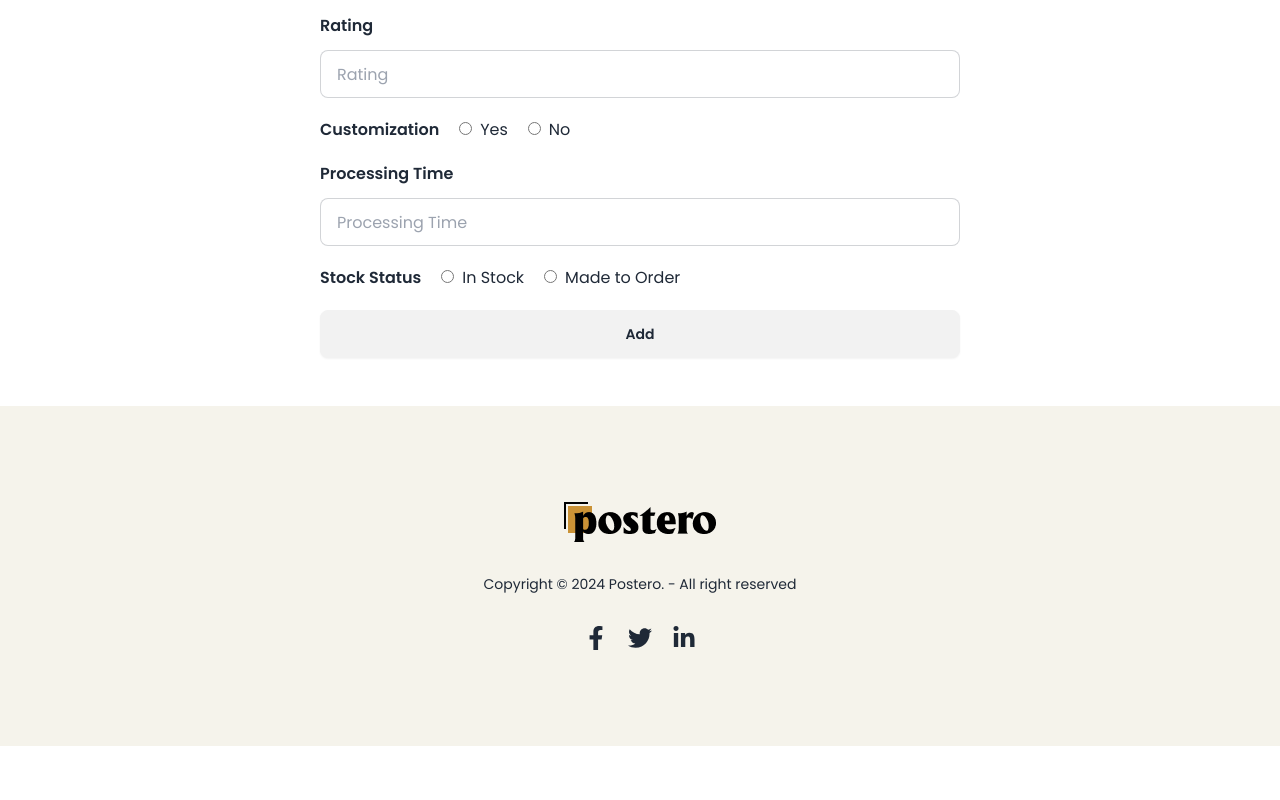
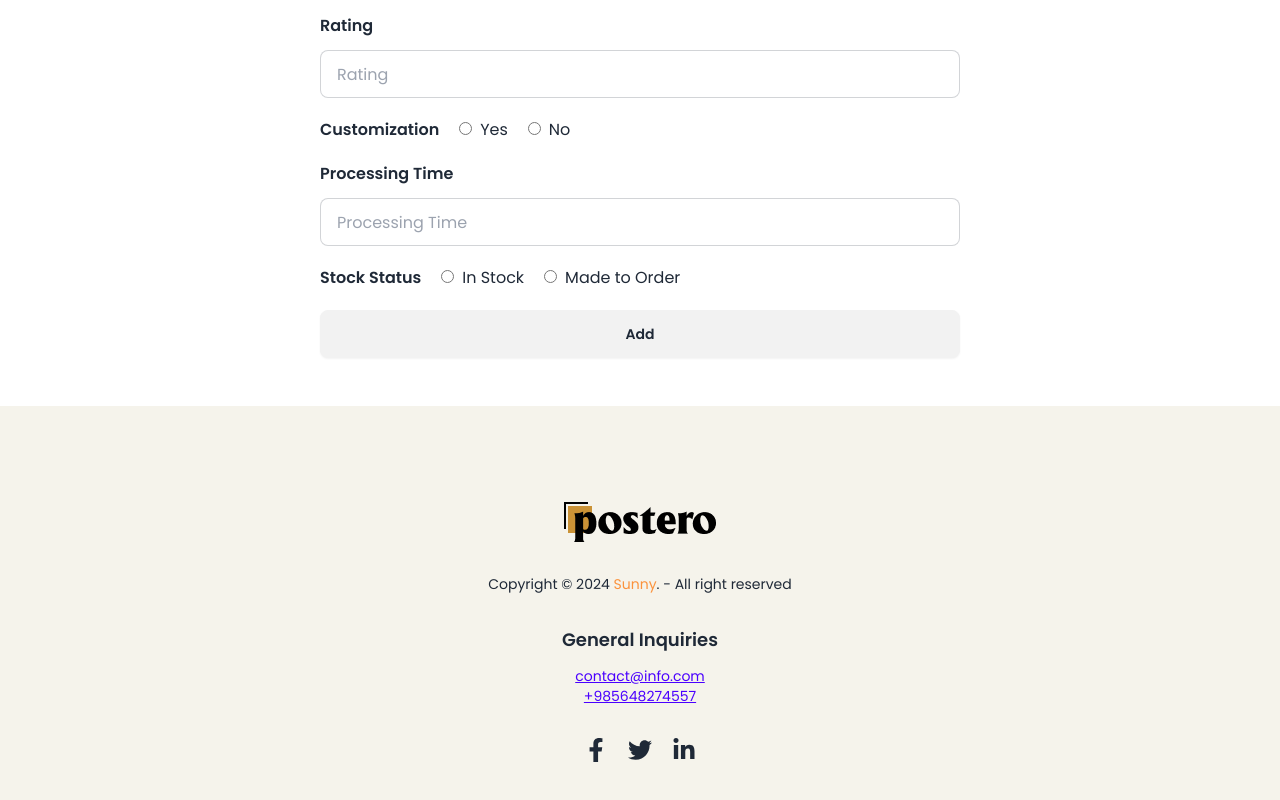
Before and after one commit to Shazzadhossensunny/postero-client-side, a React (Vite) app: page /addCraftItem in a window 1280 px wide. Shown: the part 930-1730 px from the top of the page. Before the commit the page ends 1676 px from the top, so only its background shows below. Built offline with nearby package versions, Linux system fonts and the light colour scheme; no server answers.

Commit message:
footer add contact info

```diff
--- a/src/components/Footer.jsx
+++ b/src/components/Footer.jsx
@@ -8,8 +8,19 @@ export default function Footer() {
       <aside className="space-y-6">
         <img src={logo} alt="" />
         <p>
-          Copyright © 2024 <span>Postero</span>. - All right reserved
+          Copyright © 2024 <span className="text-orange-400">Sunny</span>. - All right reserved
         </p>
+        <div>
+          <h2 className="text-lg font-semibold mb-3">General Inquiries</h2>
+          <p>
+
+          <a href="mailto:contact@info.com" className="btn-link">contact@info.com</a>
+          </p>
+          <p>
+
+          <a href="tel:+985648274557" className="btn-link">+985648274557</a>
+          </p>
+        </div>
         <div className="flex text-2xl gap-5 cursor-pointer">
           <FaFacebookF id="my-anchor-facebook"></FaFacebookF>
           <Tooltip
```
